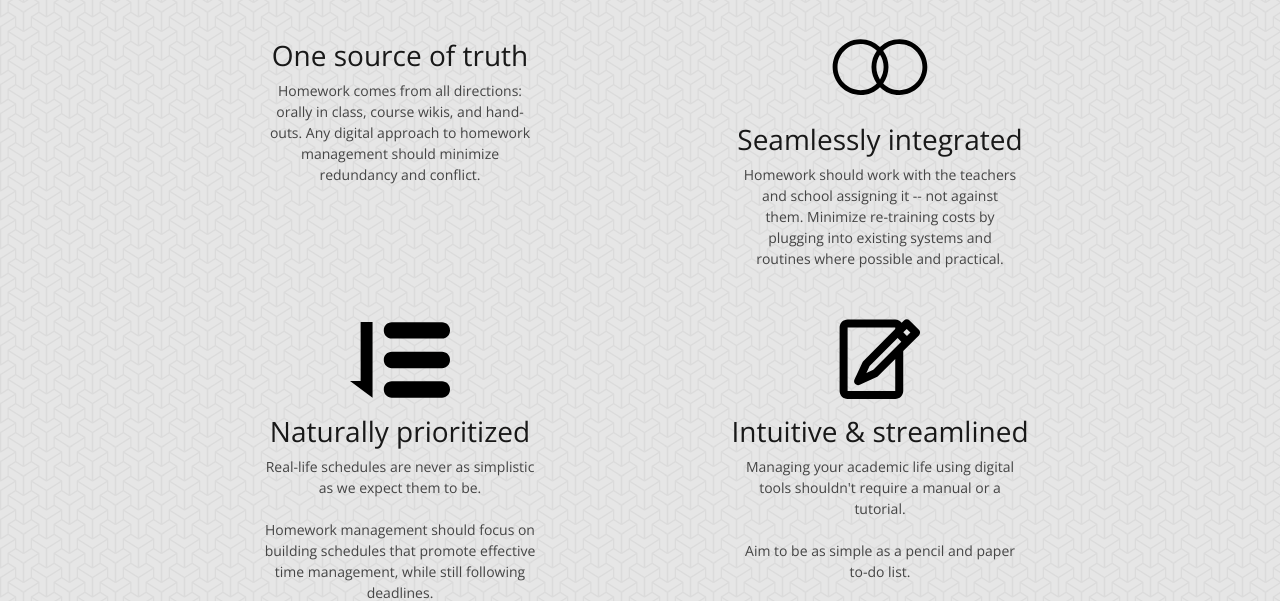
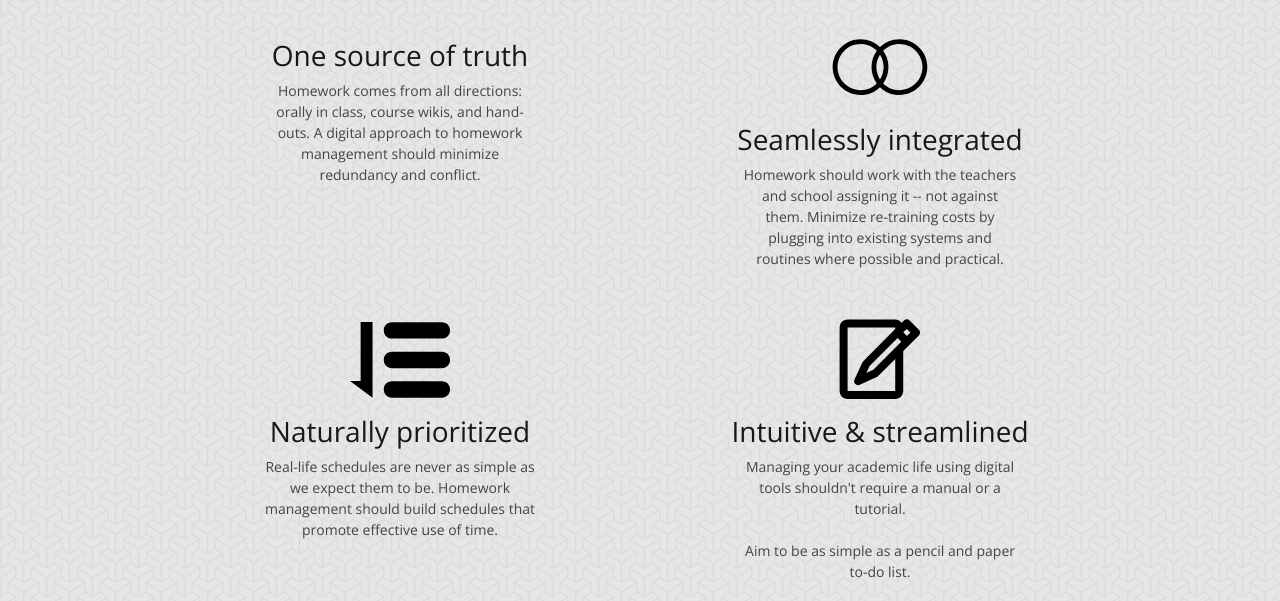
Before and after one commit to aroman/hworks.org, a plain HTML site: page ideas.html in a window 1280 px wide. Shown: the part 205-806 px from the top of the page. Drawn offline with nearby package versions, Linux system fonts and the light colour scheme.

Commit message:
Update more copy

```diff
--- a/ideas.html
+++ b/ideas.html
@@ -2,11 +2,11 @@
   text-decoration: overline !important;
 }
 </style><body><section id="navbar" class="center"><h4 id="navbar-brand" class="hidden-mobile"><a href="index.html">HWorks</a></h4><li><h4><a href="ideas.html">Ideas</a></h4></li><li><h4><a href="code.html">Code</a></h4></li><li><h4><a href="get_involved.html">Get Involved</a></h4></li></section><div class="container"><div class="sixteen columns center"><h1 style="margin-top: 60px" class="half-bottom">Homework &ne; Headache</h1><h3 class="add-bottom">Here are core values necessary for digital homework management:</h3></div><div class="row"><div class="eight columns tile"><img src="coordination.svg" alt=""><h3>One source of truth</h3><p>Homework comes from all directions: orally in class, course wikis,
-and hand-outs. Any digital approach
+and hand-outs. A digital approach
 to homework management should minimize redundancy and conflict.</p></div><div class="eight columns tile"><img src="marriage.svg" alt=""><h3>Seamlessly integrated</h3><p>Homework should work with the teachers and school assigning it -- not
 against them. Minimize re-training costs by plugging into existing systems
-and routines where possible and practical.</p></div></div><div class="row"><div class="eight columns tile"><img src="sort.svg" alt=""><h3>Naturally prioritized</h3><p>Real-life schedules are never as simplistic as we expect
-them to be.<br><br>Homework management should focus on building schedules that promote
-effective time management, while still following deadlines.</p></div><div class="eight columns tile"><img src="document.svg" alt=""><h3>Intuitive &amp; streamlined</h3><p>Managing your academic life using digital tools shouldn't
+and routines where possible and practical.</p></div></div><div class="row"><div class="eight columns tile"><img src="sort.svg" alt=""><h3>Naturally prioritized</h3><p>Real-life schedules are never as simple as we expect
+them to be. Homework management should build schedules
+that promote effective use of time.</p></div><div class="eight columns tile"><img src="document.svg" alt=""><h3>Intuitive &amp; streamlined</h3><p>Managing your academic life using digital tools shouldn't
 require a manual or a tutorial.<br><br>Aim to be as simple as
 a pencil and paper to-do list.</p></div></div><div id="footer" class="sixteen columns center"><p>Icons from <a href="http://thenounproject.com/">The Noun Project</a>, including <a href="http://thenounproject.com/garrettnelson">Garrett Nelson</a>.<br>&copy; The HWorks Collaborative. </p></div></div></body></head>
```
Also changed, not shown: 1 other file.
